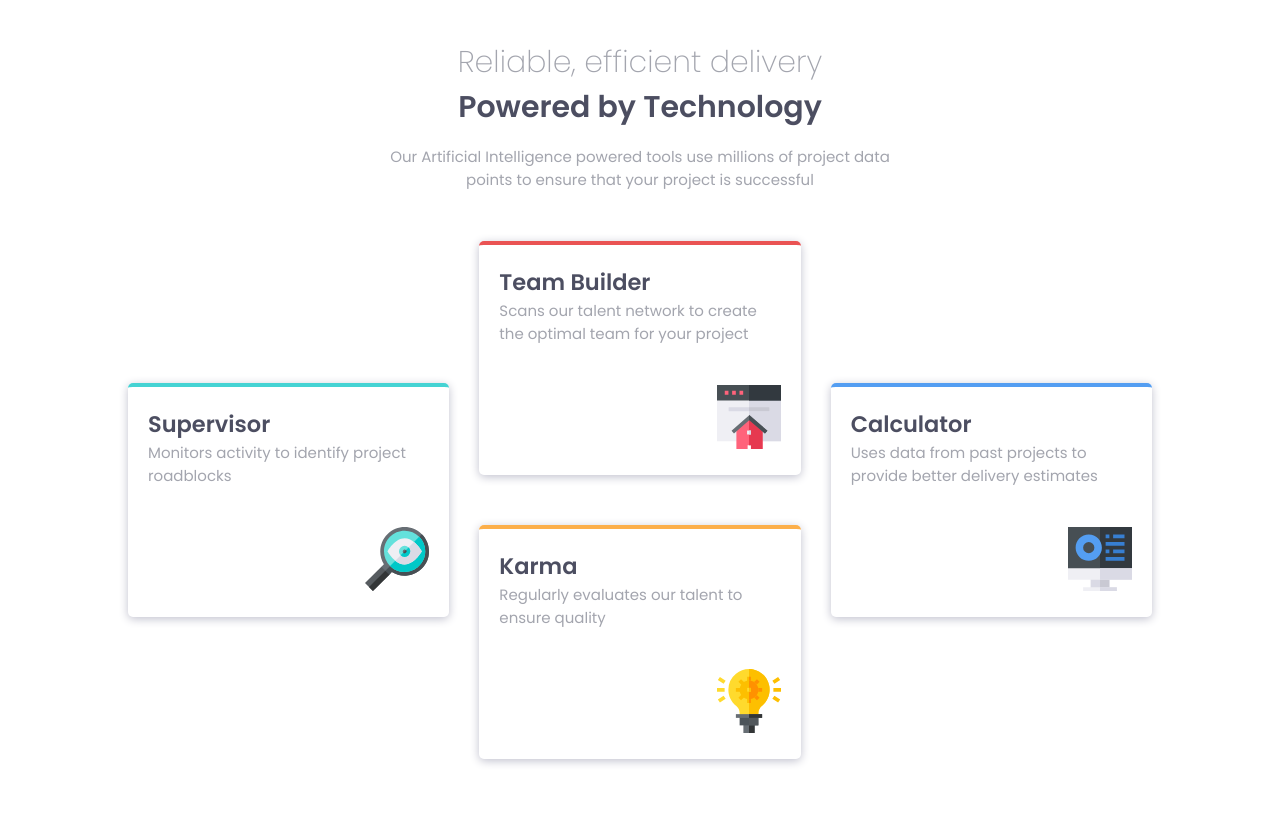
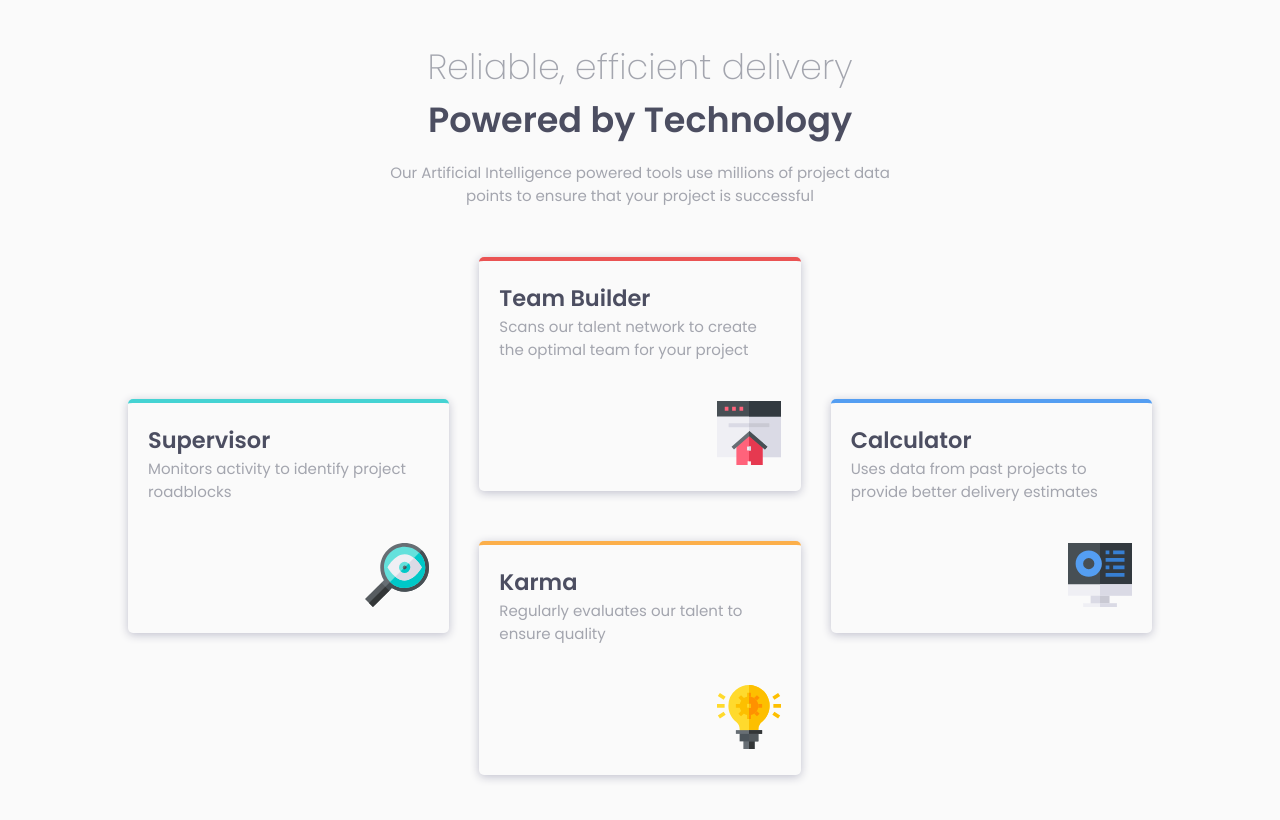
Before and after one commit to SirTammy/Frontend-Mentor-Four-Card-Feature, a plain HTML site: page index.html in a window 1280 px wide. Drawn offline with Linux system fonts and the light colour scheme.

Commit message:
work on the header font-size and body background-color

```diff
--- a/style.css
+++ b/style.css
@@ -9,6 +9,7 @@
 body{
     min-height: 100vh;
     font-size: 15px;
+    background-color: hsl(0, 0%, 98%);
 }
 .container{
     max-width: 80%;
@@ -32,9 +33,11 @@ body{
 h1.first{
     color: hsl(229, 6%, 66%);
     font-weight: 200;
+    font-size: 35px;
 }
 h1.second{
     color: hsl(234, 12%, 34%);
+    font-size: 35px;
 }
 .header p{
     color: hsl(229, 6%, 66%);
```
